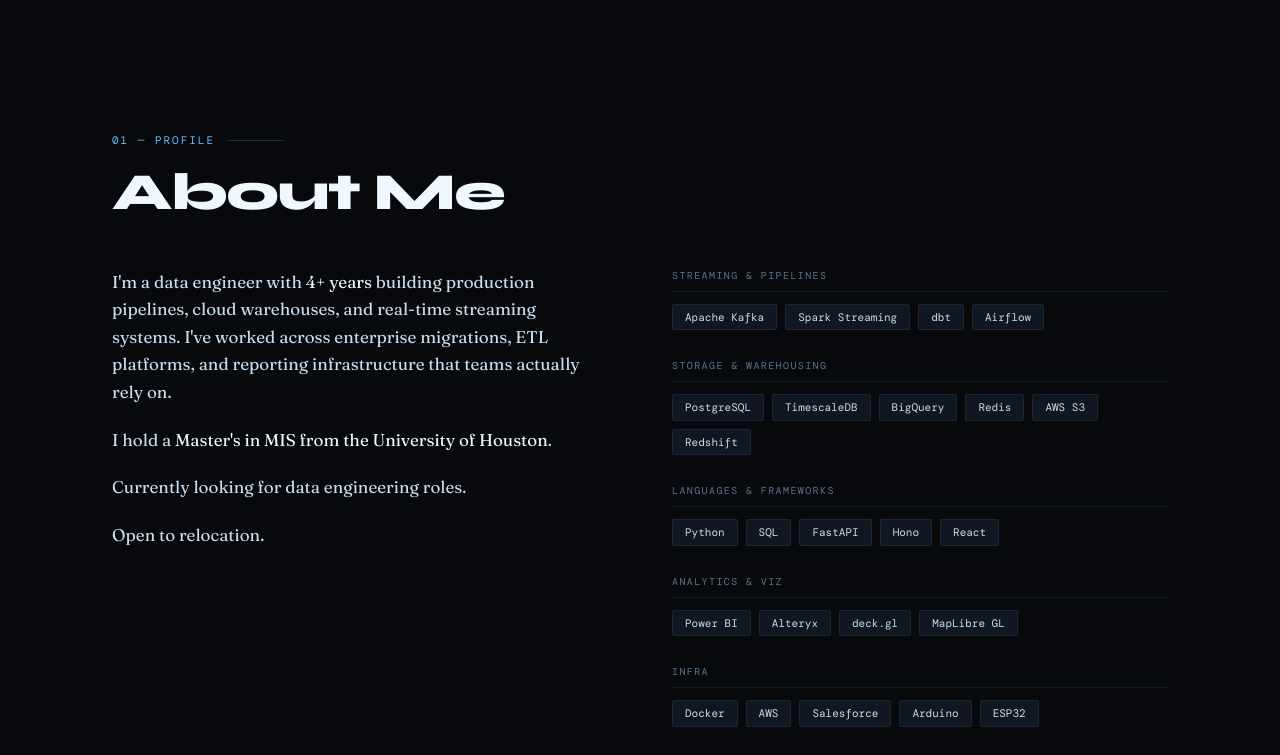
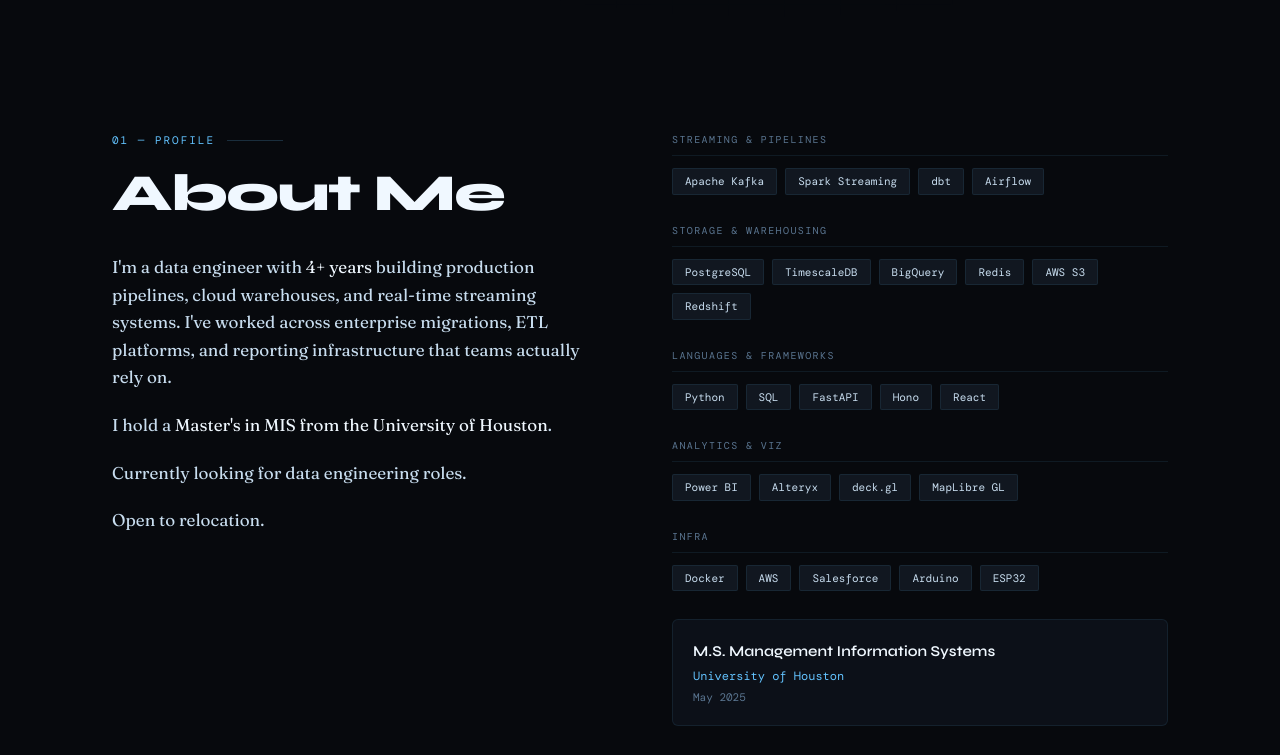
Before and after one commit to stanik0n/nextjs-portfolio, a Next.js app: page / in a window 1280 px wide. Shown: the part 780-1535 px from the top of the page. Built offline with nearby package versions, Linux system fonts and the light colour scheme; a web font is replaced by a local one.

Commit message:
Align About Me right column to top of section

```diff
--- a/components/Sections.tsx
+++ b/components/Sections.tsx
@@ -7,10 +7,12 @@
   return (
     <section id="about" className="py-28" style={{ background: "var(--bg)" }}>
       <div className="max-w-6xl mx-auto px-12">
-        <SectionLabel>01 — Profile</SectionLabel>
-        <SectionTitle>About Me</SectionTitle>
-        <div className="grid grid-cols-1 md:grid-cols-2 gap-16 mt-12">
+        <div className="grid grid-cols-1 md:grid-cols-2 gap-16">
           <div className="space-y-5 text-[17px] leading-relaxed" style={{ color: "var(--text)" }}>
+            <div className="mb-8">
+              <SectionLabel>01 — Profile</SectionLabel>
+              <SectionTitle>About Me</SectionTitle>
+            </div>
             <p>
               I&apos;m a data engineer with <span style={{ color: "var(--white)" }}>4+ years</span> building production pipelines, cloud warehouses, and real-time streaming systems. I&apos;ve worked across enterprise migrations, ETL platforms, and reporting infrastructure that teams actually rely on.
             </p>
```
